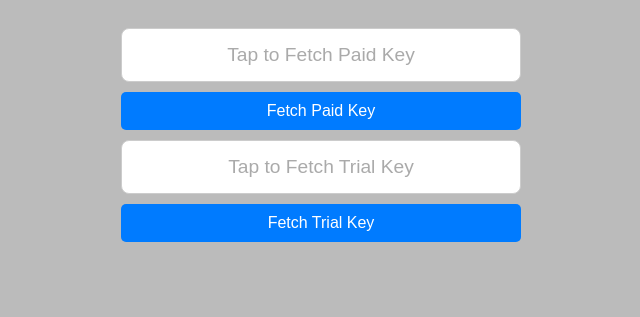
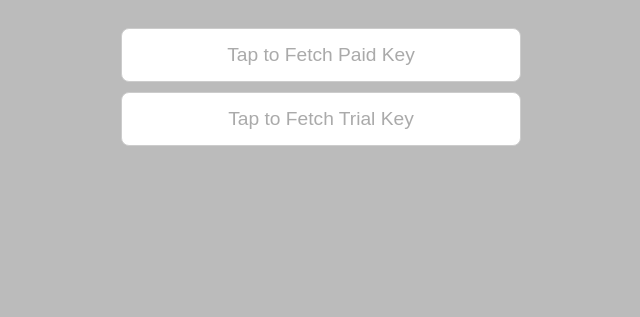
Before and after one commit to ggmygf/dstr, a website: page branch/index.html in a window 1280 px wide. Shown: the whole page, without its empty margins (319-959 px from the left). Drawn offline with Linux system fonts and the light colour scheme.

Commit message:
Update index.html

```diff
--- a/branch/index.html
+++ b/branch/index.html
@@ -70,12 +70,10 @@
         <div id="paidKeyBox" class="key-box">
             <span class="placeholder">Tap to Fetch Paid Key</span>
         </div>
-        <button id="fetchPaidBtn">Fetch Paid Key</button>
 
         <div id="trialKeyBox" class="key-box">
             <span class="placeholder">Tap to Fetch Trial Key</span>
         </div>
-        <button id="fetchTrialBtn">Fetch Trial Key</button>
 
         <p id="message" class="message"></p>
         <p id="error" class="error"></p>
```
